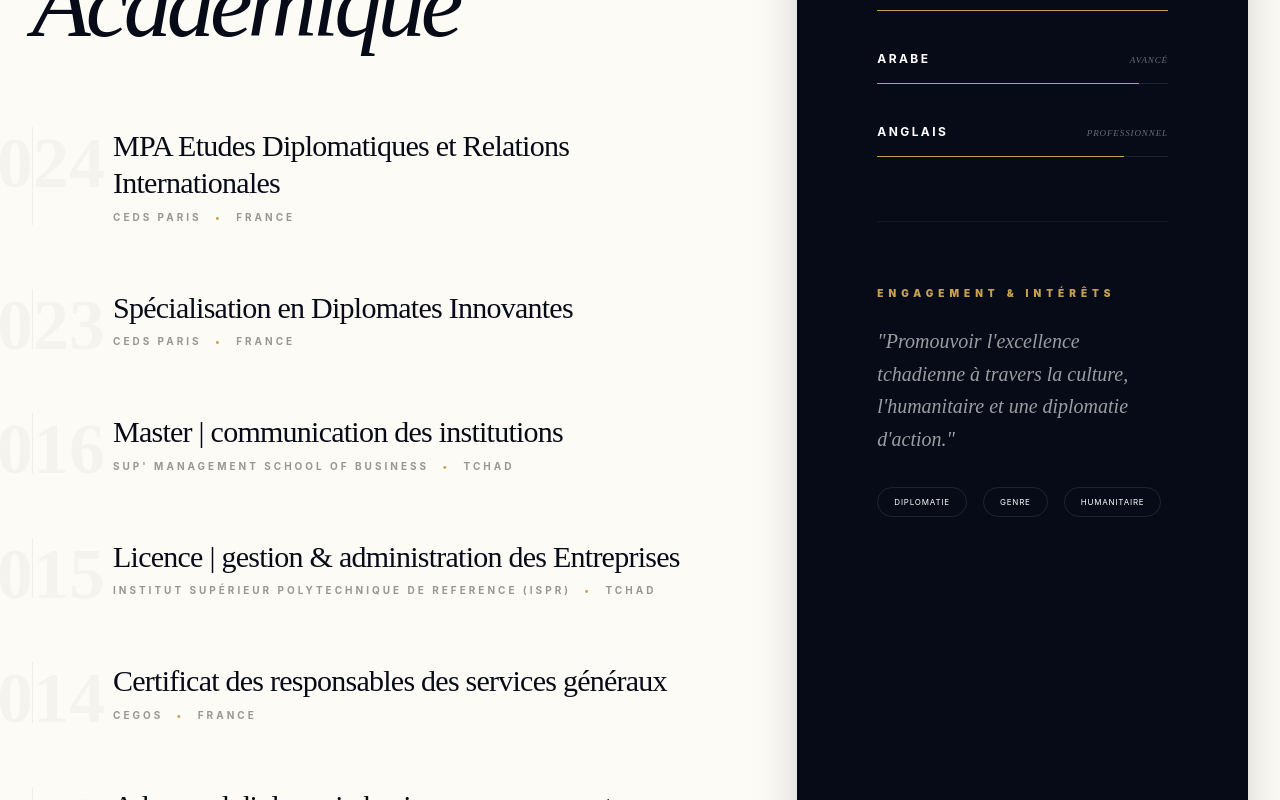
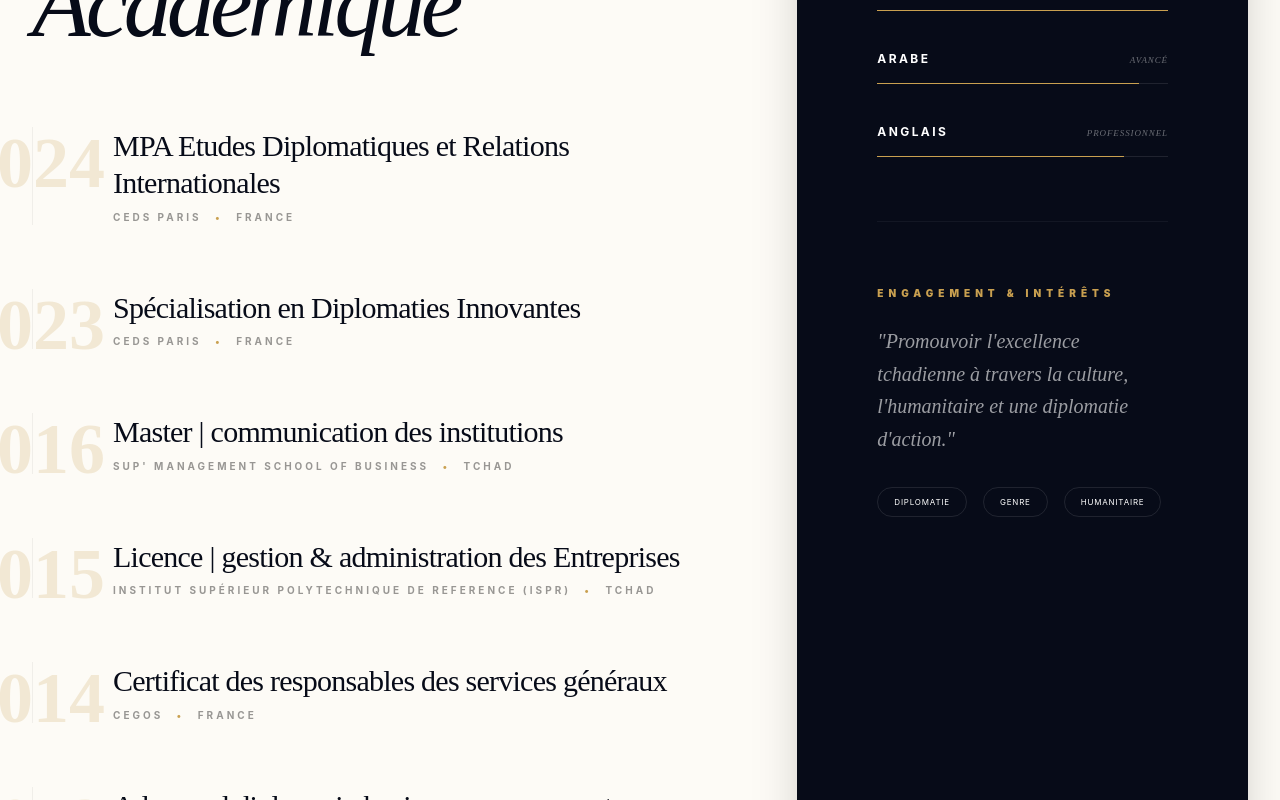
Before and after one commit to Sende45/PortfolioAmbassadrice, a React (Vite) app in the folder portefolioAmbassy/: page / in a window 1280 px wide. Shown: the part 8120-8920 px from the top of the page. Built offline with nearby package versions, Linux system fonts and the light colour scheme.

Commit message:
ajout des nouvelles modifications des fichiers

```diff
--- a/portefolioAmbassy/src/pages/Formation.jsx
+++ b/portefolioAmbassy/src/pages/Formation.jsx
@@ -10,7 +10,7 @@ const Formation = () => {
     },
     {
       annee: "2023",
-      titre: "Spécialisation en Diplomates Innovantes",
+      titre: "Spécialisation en Diplomaties Innovantes",
       ecole: "CEDS Paris",
       lieu: "France"
     },
@@ -75,8 +75,8 @@ const Formation = () => {
             <div className="space-y-16">
               {diplomes.map((item, index) => (
                 <div key={index} className="group relative pl-12 md:pl-20 border-l border-black/5 hover:border-prestige-gold transition-colors duration-700">
-                  <span className="absolute left-0 top-0 text-5xl md:text-7xl font-serif font-black text-black/[0.03] -translate-x-1/2 group-hover:text-prestige-gold/10 transition-colors">
-                    {item.annee}
+                  <span className="absolute left-0 top-0 text-5xl md:text-7xl font-serif font-black text-prestige-gold/20 -translate-x-1/2 group-hover:text-prestige-gold/40 transition-all duration-500 select-none">
+                  {item.annee}
                   </span>
                   <div className="space-y-2">
                     <h3 className="text-2xl md:text-3xl font-serif tracking-tight leading-tight group-hover:translate-x-2 transition-transform duration-500">
```
